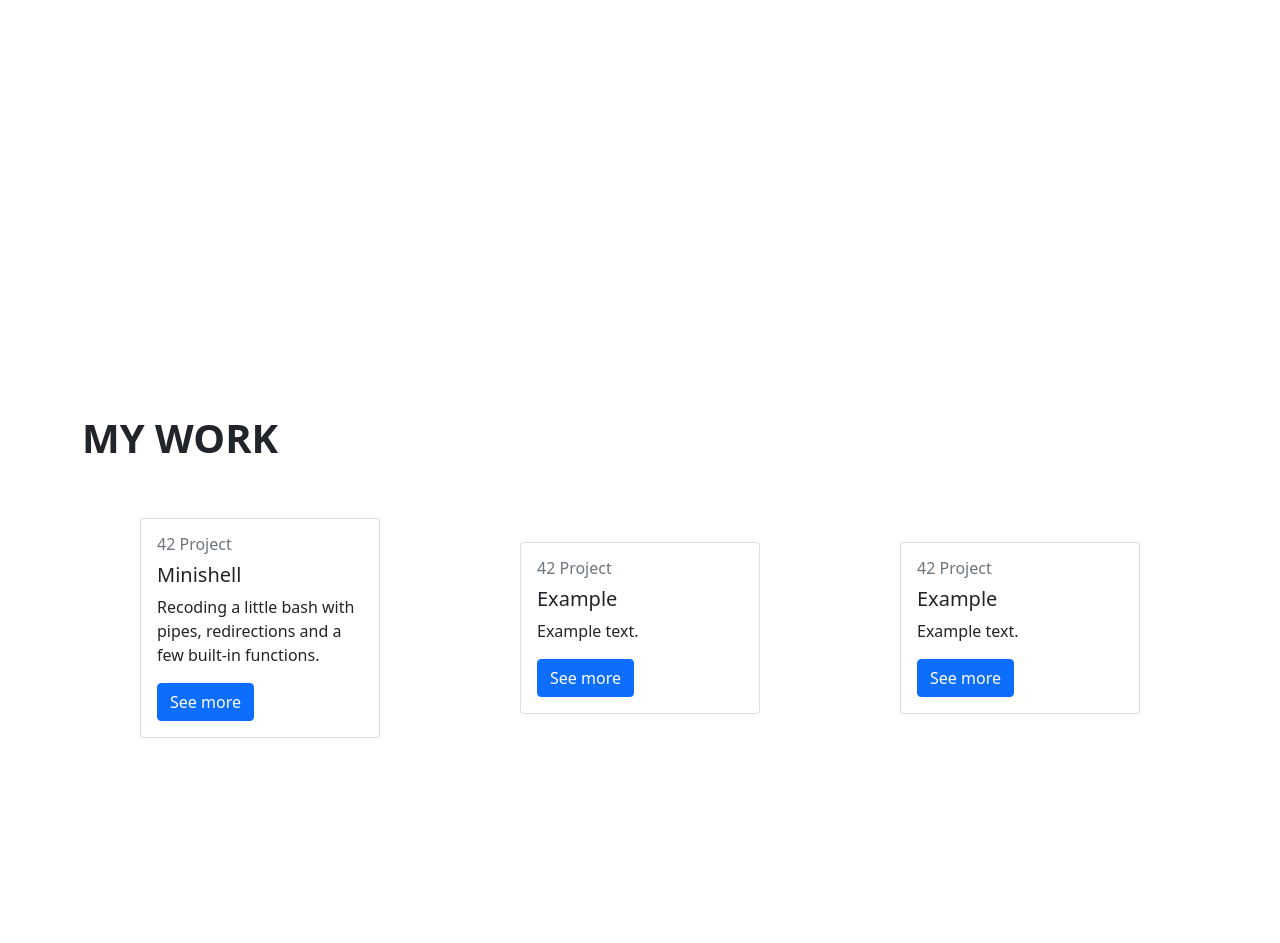
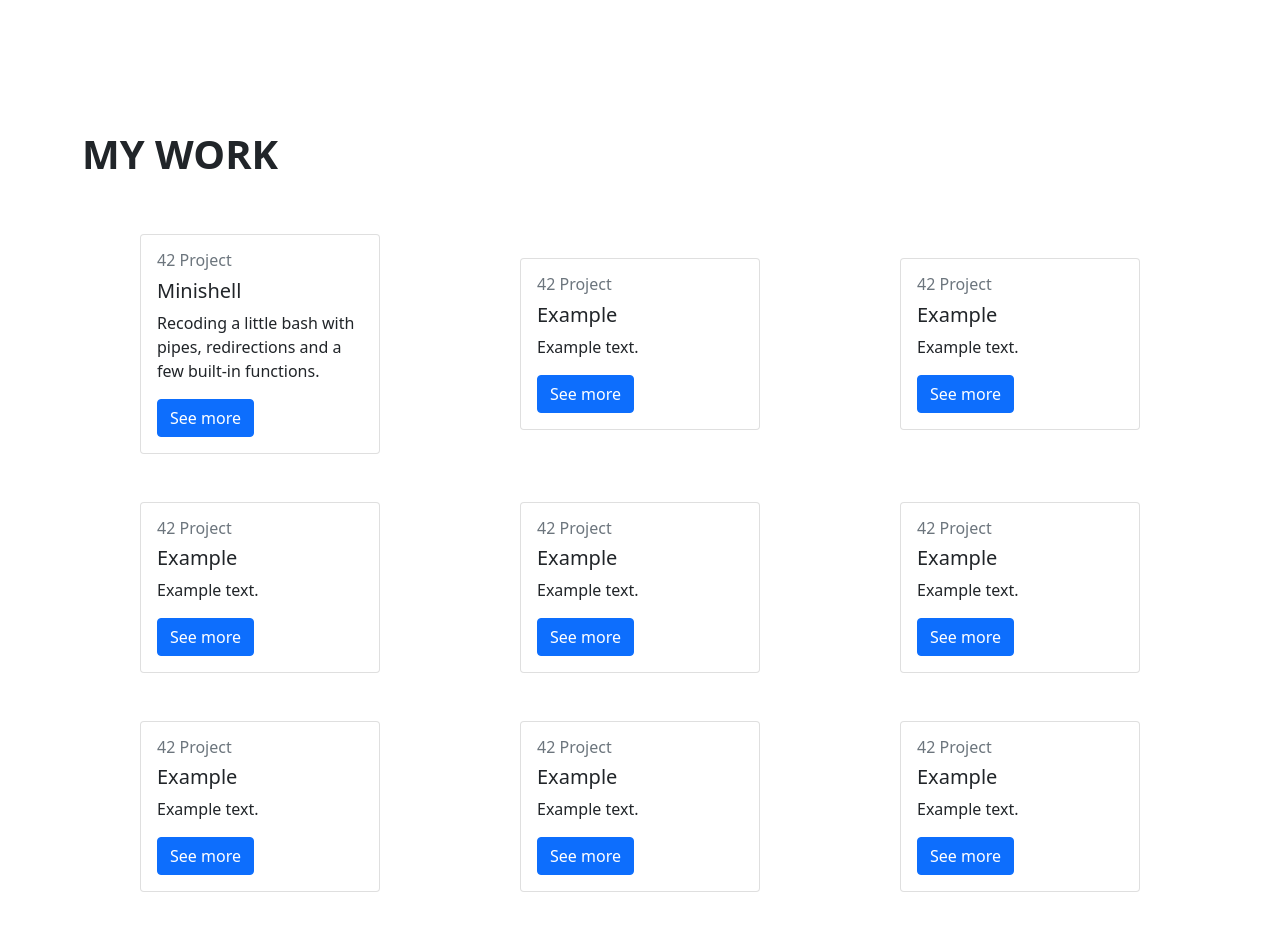
Before and after one commit to dpavon-g/dpavon-g.github.io, a plain HTML site: page index.html in a window 1280 px wide. Shown: the part 1640-2583 px from the top of the page. Drawn offline with nearby package versions, Linux system fonts and the light colour scheme.

Commit message:
fixed reponsive errors

```diff
--- a/css/mystyle.css
+++ b/css/mystyle.css
@@ -5,6 +5,21 @@
 
 .mywork_text {
     margin-bottom: 10%;
+}
+
+#home {
+    padding-top: 11%;
+    padding-bottom: 10%;
+}
+
+#about {
+    padding-top: 17%;
+    padding-bottom: 10%;
+}
+
+#portfolio {
+    padding-top: 10%;
+    padding-bottom: 10%;
 }
 
 @media (min-width: 0px) and (max-width: 767px) {
--- a/index.html
+++ b/index.html
@@ -27,9 +27,10 @@
 			</div>
 		</div>
 	</nav>
-	<section class="home py-5" id="home">
+	<div class="sect" id="home">
+		<section class="home py-5">
 			<div class="container-lg">
-			<div class="row min-vh-100 align-items-center align-content-center">
+				<div class="row  align-items-center align-content-center">
 					<div class="col-md-6">
 						<div class="home-img text-center">
 							<img src="img/me_zoomlittle.jpg" class="img-fluid rounded-circle" alt="profile img">
@@ -48,9 +49,12 @@
 				</div>
 			</div>
 		</section>
-	<section class="about py-5" id="about">
+	</div>
+	<div class="sect" id="about">
+
+		<section class="about py-5" >
 			<div class="container-lg">
-			<div class="bar min-vh-100 row align-content-center">
+				<div class="bar row align-content-center">
 					<div class="col-md-6">
 						<div class="about-text">
 							<h1 class="text-uppercase fs-1 fw-bold">ABOUT ME</h1>
@@ -87,9 +91,11 @@
 				</div>
 			</div>
 		</section>
-	<section class="portfolio py-5 " id="portfolio">
+	</div>
+	<div class="sect" id="portfolio">
+		<section class="portfolio py-5">
 			<div class="container-lg">
-			<div class="row min-vh-100 align-items-center align-content-center">
+				<div class="row align-items-center align-content-center">
 					<div class="mywork-text text-start pb-5">
 						<h1 class="text-uppercase fs-1 fw-bold">My work</h1>
 					</div>
@@ -132,9 +138,88 @@
 							</div>
 						</div>
 					</div>
+					<div class="col-md-4 pb-5">
+						<div class="card mx-auto" style="width: 15rem;">
+							<!-- <img class="card-img-top" src="" alt="Card image cap"> -->
+							<div class="card-body">
+									<h6 class="text-muted">42 Project</h6>
+								<h5 class="card-title">Example</h5>
+								<p class="card-text">
+									Example text.
+								</p>
+								<a href="https://github.com/dpavon-g/minishell" target="_blank" class="btn btn-primary">See more</a>
+							</div>
+						</div>
+					</div>
+					<div class="col-md-4 pb-5">
+						<div class="card mx-auto" style="width: 15rem;">
+							<!-- <img class="card-img-top" src="" alt="Card image cap"> -->
+							<div class="card-body">
+									<h6 class="text-muted">42 Project</h6>
+								<h5 class="card-title">Example</h5>
+								<p class="card-text">
+									Example text.
+								</p>
+								<a href="https://github.com/dpavon-g/minishell" target="_blank" class="btn btn-primary">See more</a>
+							</div>
+						</div>
+					</div>
+					<div class="col-md-4 pb-5">
+						<div class="card mx-auto" style="width: 15rem;">
+							<!-- <img class="card-img-top" src="" alt="Card image cap"> -->
+							<div class="card-body">
+									<h6 class="text-muted">42 Project</h6>
+								<h5 class="card-title">Example</h5>
+								<p class="card-text">
+									Example text.
+								</p>
+								<a href="https://github.com/dpavon-g/minishell" target="_blank" class="btn btn-primary">See more</a>
+							</div>
+						</div>
+					</div>
+					<div class="col-md-4 pb-5">
+						<div class="card mx-auto" style="width: 15rem;">
+							<!-- <img class="card-img-top" src="" alt="Card image cap"> -->
+							<div class="card-body">
+									<h6 class="text-muted">42 Project</h6>
+								<h5 class="card-title">Example</h5>
+								<p class="card-text">
+									Example text.
+								</p>
+								<a href="https://github.com/dpavon-g/minishell" target="_blank" class="btn btn-primary">See more</a>
+							</div>
+						</div>
+					</div>
+					<div class="col-md-4 pb-5">
+						<div class="card mx-auto" style="width: 15rem;">
+							<!-- <img class="card-img-top" src="" alt="Card image cap"> -->
+							<div class="card-body">
+									<h6 class="text-muted">42 Project</h6>
+								<h5 class="card-title">Example</h5>
+								<p class="card-text">
+									Example text.
+								</p>
+								<a href="https://github.com/dpavon-g/minishell" target="_blank" class="btn btn-primary">See more</a>
+							</div>
+						</div>
+					</div>
+					<div class="col-md-4 pb-5">
+						<div class="card mx-auto" style="width: 15rem;">
+							<!-- <img class="card-img-top" src="" alt="Card image cap"> -->
+							<div class="card-body">
+									<h6 class="text-muted">42 Project</h6>
+								<h5 class="card-title">Example</h5>
+								<p class="card-text">
+									Example text.
+								</p>
+								<a href="https://github.com/dpavon-g/minishell" target="_blank" class="btn btn-primary">See more</a>
+							</div>
+						</div>
+					</div>
 				</div>
 			</div>
 		</section>
+	</div>
 	<script src="https://cdn.jsdelivr.net/npm/bootstrap@5.1.3/dist/js/bootstrap.bundle.min.js" integrity="sha384-ka7Sk0Gln4gmtz2MlQnikT1wXgYsOg+OMhuP+IlRH9sENBO0LRn5q+8nbTov4+1p" crossorigin="anonymous"></script>
 </body>
 </html>
```
Lines whose indentation alone changed are shown as unchanged.
